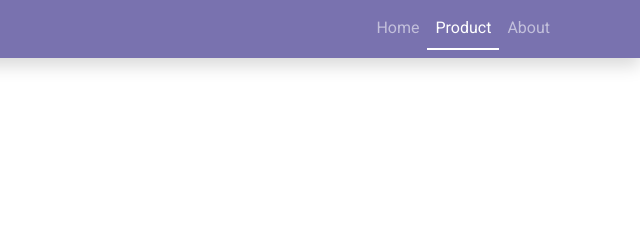
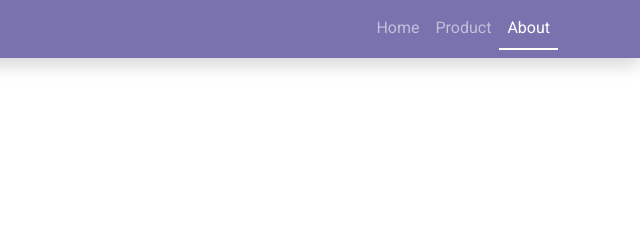
Before and after one commit to fadhlimulyana20/tugas_pemweb_1, a plain HTML site: page about.html in a window 1280 px wide. Shown: the top 240 px of the page, 640-1280 px from the left. Drawn offline with nearby package versions, Linux system fonts and the light colour scheme.

Commit message:
Tadi yang active malah link yang produk, sekarang dah bener

```diff
--- a/about.html
+++ b/about.html
@@ -39,10 +39,10 @@
                 <a class="nav-link text-center" href="index.html">Home</a>
               </li>
               <li class="nav-item">
-                <a class="nav-link text-center active" href="products.html">Product</a>
+                <a class="nav-link text-center" href="products.html">Product</a>
               </li>
-              <li class="nav-item text-center">
-                <a class="nav-link" href="about.html">About</a>
+              <li class="nav-item">
+                <a class="nav-link active text-center" href="about.html">About</a>
               </li>
             </ul>
           </div>
```
